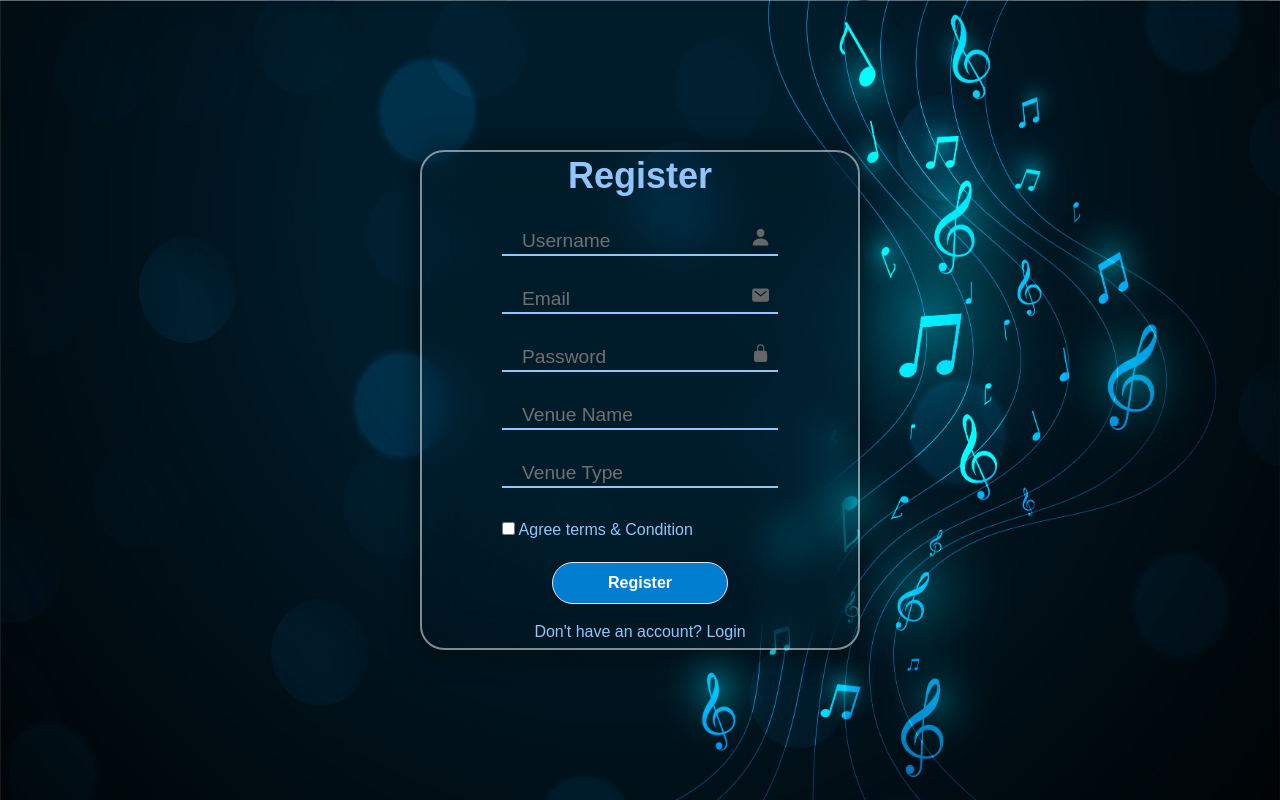
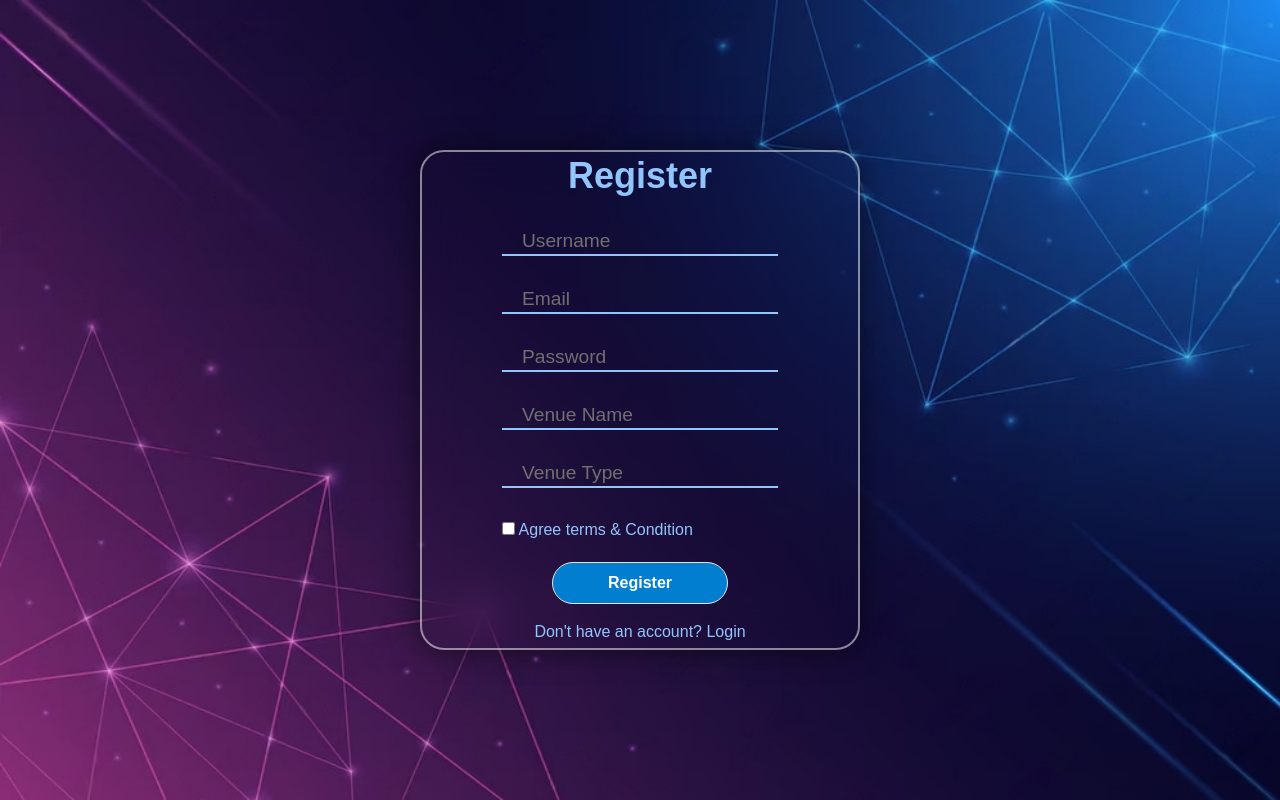
Before and after one commit to vikas-bhat-d/echovote, a React (Vite) app in the folder echovote-frontend/: page /loginPage in a window 1280 px wide. Shown: the top 800 px of the page. Built offline with nearby package versions, Linux system fonts and the light colour scheme.

Commit message:
Did some updates on loginPage

```diff
--- a/echovote-frontend/src/Components/Login.jsx
+++ b/echovote-frontend/src/Components/Login.jsx
@@ -6,7 +6,7 @@
 function Login() {
   return (
     <>
-      <div className='w-full h-screen relative flex justify-center items-center'>
+      <div className='w-full h-screen relative flex justify-center items-center LoginPage'>
 
         <img className='absolute w-full h-screen' src={assets.LoginBackground} alt="Background" />
         {/* Login Form */}
--- a/echovote-frontend/src/Components/Register.jsx
+++ b/echovote-frontend/src/Components/Register.jsx
@@ -6,7 +6,7 @@
 function Register() {
   return (
     <>
-      <div className='w-full h-screen relative flex justify-center items-center'>
+      <div className='w-full h-screen relative flex justify-center items-center RegisterPage'>
 
         <img className='absolute w-full h-screen' src={assets.LoginBackground} alt="Background" />
         {/* Register Form */}
--- a/echovote-frontend/src/Components/Style.css
+++ b/echovote-frontend/src/Components/Style.css
@@ -55,6 +55,19 @@
     border-color: #007bff;
 }
 
-.input-box input:hover {
-    border-bottom: 2px solid #555;
+.RegisterPage, .LoginPage {
+    animation: fadeIn 1s ;
 }
+
+.RegisterPage .LoginPage
+{
+    animation: fadeIn 3s;
+}
+@keyframes fadeIn {
+    0%{
+        opacity: 0;
+    }
+    100%{
+        opacity: 1;
+    }
+}
--- a/echovote-frontend/src/assets/assets.jsx
+++ b/echovote-frontend/src/assets/assets.jsx
@@ -1,5 +1,5 @@
 import BackgroundImg from './BackgroundImg.jpg';
-import LoginBackground from './LoginBackground.jpg';
+import LoginBackground from './LoginBackground.jpeg';
 
 export const assets=
 {
```
Also changed, not shown: echovote-frontend/src/assets/LoginBackground.jpeg (added), echovote-frontend/src/assets/LoginBackground.jpg (deleted).
